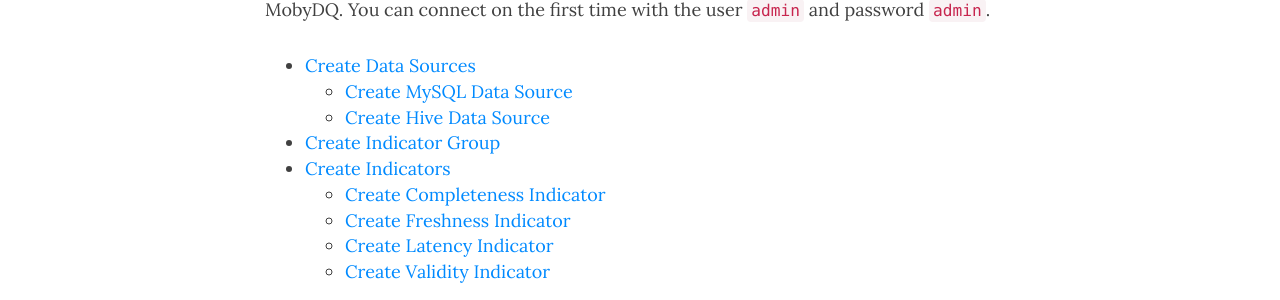
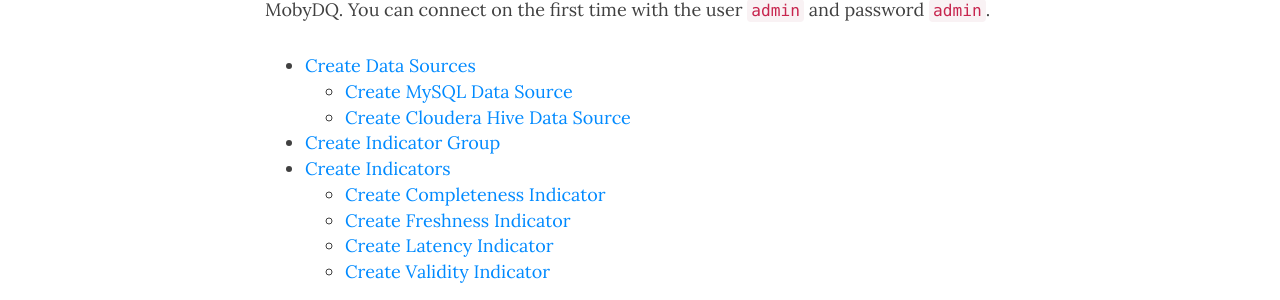
Before and after one commit to ubisoft/mobydq, a Jekyll site: the page built from docs/pages/createandrunindicatorsfromwebapp.md, in a window 1280 px wide and 900 px high, scrolled down 385 px. Shown: the part 154-454 px from the top of the window. Built offline with Jekyll 4.4.1, drawn with Linux system fonts in a browser that asks for light colours; nearby versions of some CDN libraries.

Commit message:
Fix broken link

```diff
--- a/docs/pages/createandrunindicatorsfromwebapp.md
+++ b/docs/pages/createandrunindicatorsfromwebapp.md
@@ -8,7 +8,7 @@
 
 -   [Create Data Sources](#create-data-sources)
     -   [Create MySQL Data Source](#create-mysql-data-source)
-    -   [Create Hive Data Source](#create-hive-data-source)
+    -   [Create Cloudera Hive Data Source](#create-cloudera-hive-data-source)
 -   [Create Indicator Group](#create-indicator-group)
 -   [Create Indicators](#create-indicators)
     -   [Create Completeness Indicator](#create-completeness-indicator)
```
